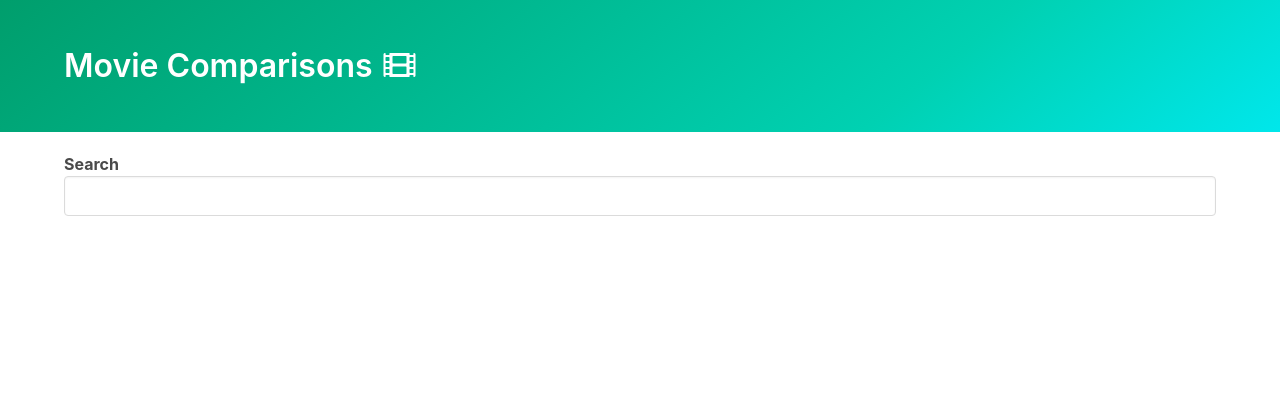
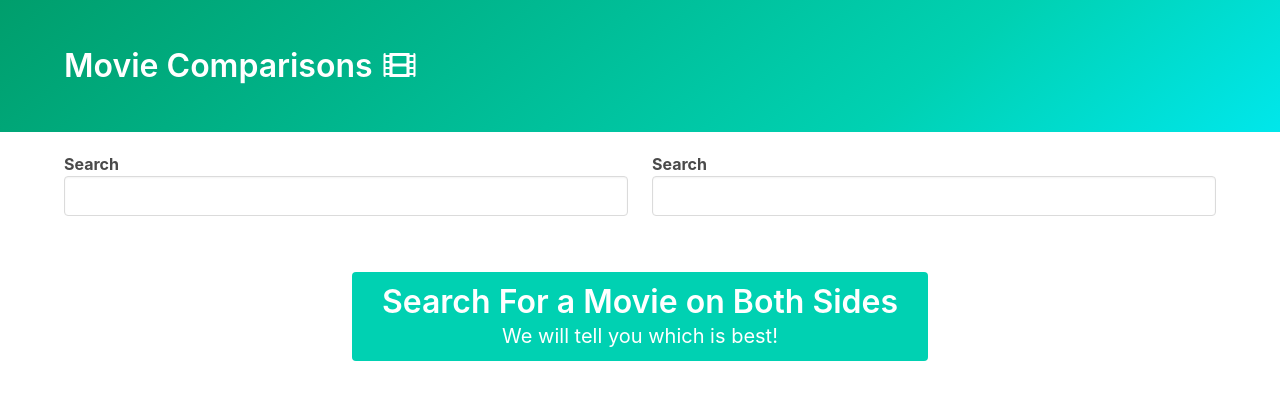
Before and after one commit to ldco2016/movie-comparison, a plain HTML site: page index.html in a window 1280 px wide. Drawn offline with nearby package versions, Linux system fonts and the light colour scheme.

Commit message:
Avoiding Duplication of Config

```diff
--- a/index.html
+++ b/index.html
@@ -29,8 +29,18 @@
       </div>
     </section>
     <div class="container">
-      <div class="autocomplete"></div>
-      <div id="summary"></div>
+      <div class="columns">
+        <div class="column">
+          <div id="left-autocomplete"></div>
+        </div>
+        <div class="column">
+          <div id="right-autocomplete"></div>
+        </div>
+      </div>
+      <div class="column is-half notification is-primary tutorial">
+        <h1 class="title">Search For a Movie on Both Sides</h1>
+        <p class="subtitle">We will tell you which is best!</p>
+      </div>
     </div>
     <script src="utils.js"></script>
     <script src="autocomplete.js"></script>
--- a/index.js
+++ b/index.js
@@ -1,5 +1,4 @@
-createAutoComplete({
-  root: document.querySelector(".autocomplete"),
+const autoCompleteConfig = {
   renderOption(movie) {
     return `<img src="${movie.Poster}" />
                       ${movie.Title} ${movie.Year}`;
@@ -24,6 +23,15 @@ createAutoComplete({
 
     return response.data.Search;
   }
+};
+
+createAutoComplete({
+  ...autoCompleteConfig,
+  root: document.querySelector("#left-autocomplete")
+});
+createAutoComplete({
+  ...autoCompleteConfig,
+  root: document.querySelector("#right-autocomplete")
 });
 
 const onMovieSelect = async movie => {
--- a/style.css
+++ b/style.css
@@ -1,3 +1,9 @@
+.tutorial {
+  width: 600px;
+  text-align: center;
+  margin: auto;
+}
+
 figure.image {
   display: flex;
   justify-content: center;
```
